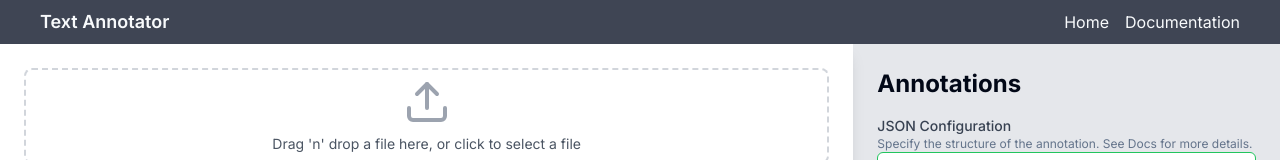
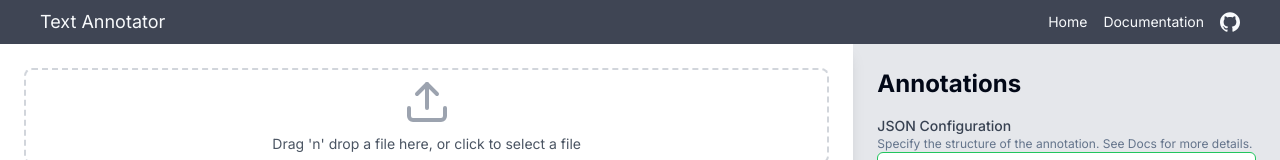
Before and after one commit to trostalski/text-annotator, a Next.js app: page / in a window 1280 px wide. Shown: the top 160 px of the page. Built offline with nearby package versions, Linux system fonts and the light colour scheme.

Commit message:
github link

```diff
--- a/package.json
+++ b/package.json
@@ -18,6 +18,7 @@
     "react": "^18",
     "react-dom": "^18",
     "react-dropzone": "^14.2.3",
+    "simple-icons": "^13.2.0",
     "tailwind-merge": "^2.4.0",
     "tailwindcss-animate": "^1.0.7"
   },
--- a/src/components/ui/header.tsx
+++ b/src/components/ui/header.tsx
@@ -5,8 +5,8 @@
   return (
     <header className="bg-primary/80 text-primary-foreground p-2">
       <div className="container mx-auto flex justify-between items-center">
-        <h1 className="text-lg font-semibold">Text Annotator</h1>
-        <nav>
+        <h1 className="text-lg">Text Annotator</h1>
+        <nav className="text-sm">
           <ul className="flex space-x-4">
             <li>
               <Link href="/" className="hover:underline">
@@ -18,6 +18,25 @@
                 Documentation
               </Link>
             </li>
+            <li>
+              <Link
+                href="https://github.com/trostalski/text-annotator"
+                className="hover:underline"
+                target="_blank"
+                aria-label="GitHub"
+              >
+                <svg
+                  className="w-5 h-5"
+                  role="img"
+                  viewBox="0 0 24 24"
+                  xmlns="http://www.w3.org/2000/svg"
+                  fill="currentColor"
+                >
+                  <title>GitHub</title>
+                  <path d="M12 .297c-6.63 0-12 5.373-12 12 0 5.303 3.438 9.8 8.205 11.385.6.113.82-.258.82-.577 0-.285-.01-1.04-.015-2.04-3.338.724-4.042-1.61-4.042-1.61C4.422 18.07 3.633 17.7 3.633 17.7c-1.087-.744.084-.729.084-.729 1.205.084 1.838 1.236 1.838 1.236 1.07 1.835 2.809 1.305 3.495.998.108-.776.417-1.305.76-1.605-2.665-.3-5.466-1.332-5.466-5.93 0-1.31.465-2.38 1.235-3.22-.135-.303-.54-1.523.105-3.176 0 0 1.005-.322 3.3 1.23.96-.267 1.98-.399 3-.405 1.02.006 2.04.138 3 .405 2.28-1.552 3.285-1.23 3.285-1.23.645 1.653.24 2.873.12 3.176.765.84 1.23 1.91 1.23 3.22 0 4.61-2.805 5.625-5.475 5.92.42.36.81 1.096.81 2.22 0 1.606-.015 2.896-.015 3.286 0 .315.21.69.825.57C20.565 22.092 24 17.592 24 12.297c0-6.627-5.373-12-12-12" />
+                </svg>
+              </Link>
+            </li>
           </ul>
         </nav>
       </div>
```
Also changed, not shown: 1 other file (tests, documents, lock files or other folders).
